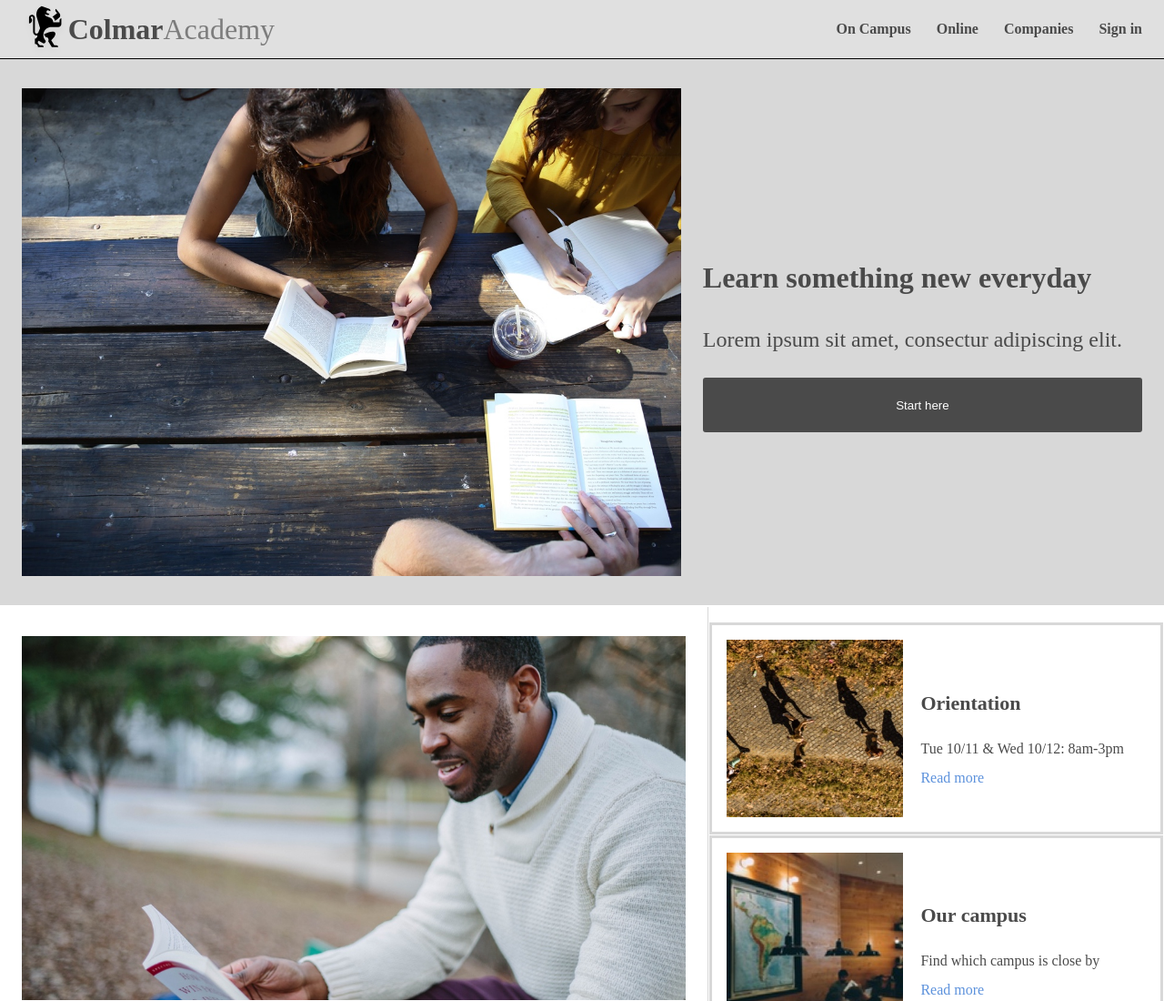
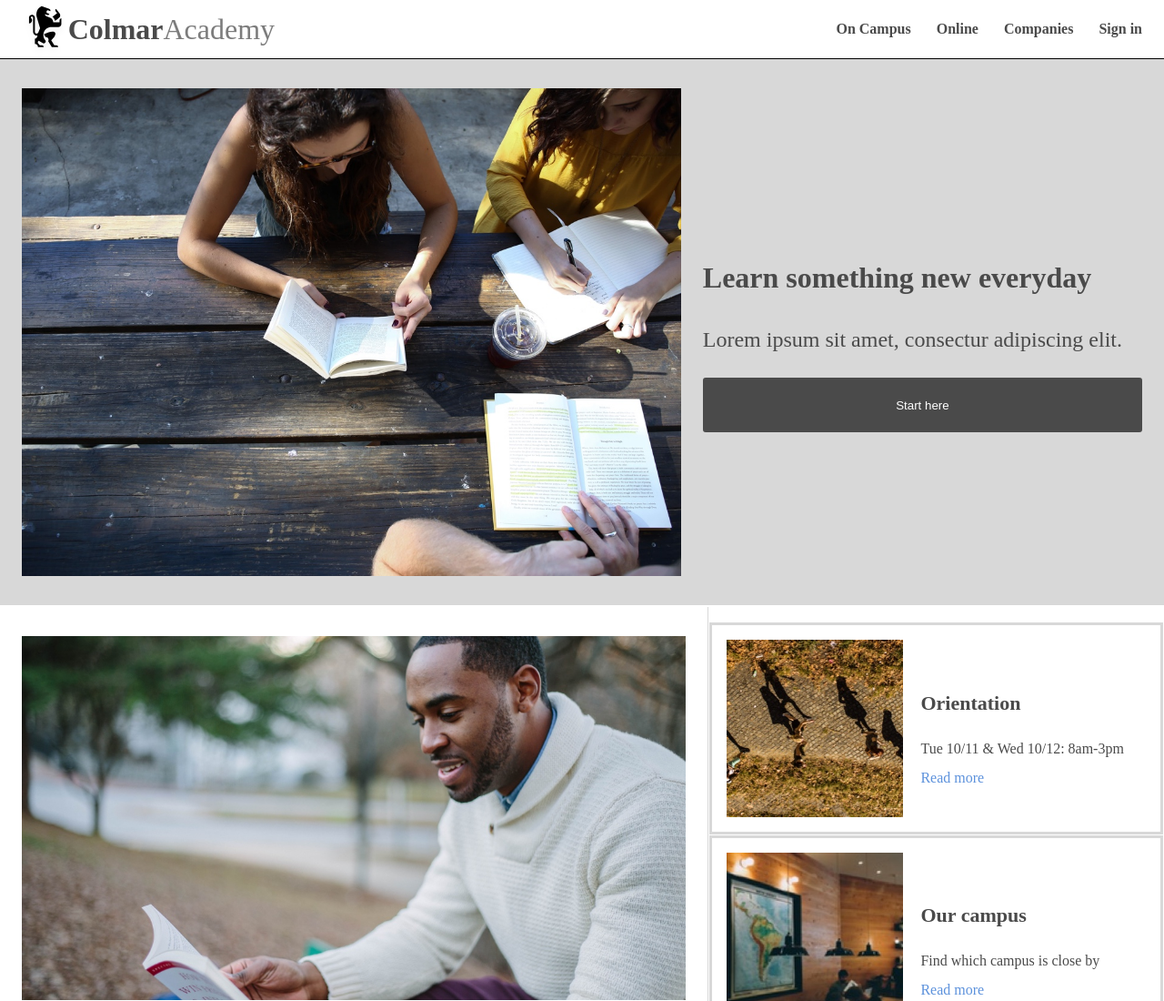
Before and after one commit to Reemer201/colmar, a plain HTML site: page colmar/index.html in a window 1280 px wide. Shown: the top 1100 px of the page at 91% size. Drawn offline with Linux system fonts and the light colour scheme.

Commit message:
Update style.css
Changed color of the header background

```diff
--- a/colmar/resources/css/style.css
+++ b/colmar/resources/css/style.css
@@ -37,7 +37,7 @@ a:active, a:hover {
 header {
   position: sticky;
   top: 0;
-  background-color: rgb(224, 224, 224);
+  background-color: rgb(255, 255, 255);
   z-index: 99;
   border-bottom: 1px solid black;
 }
```
